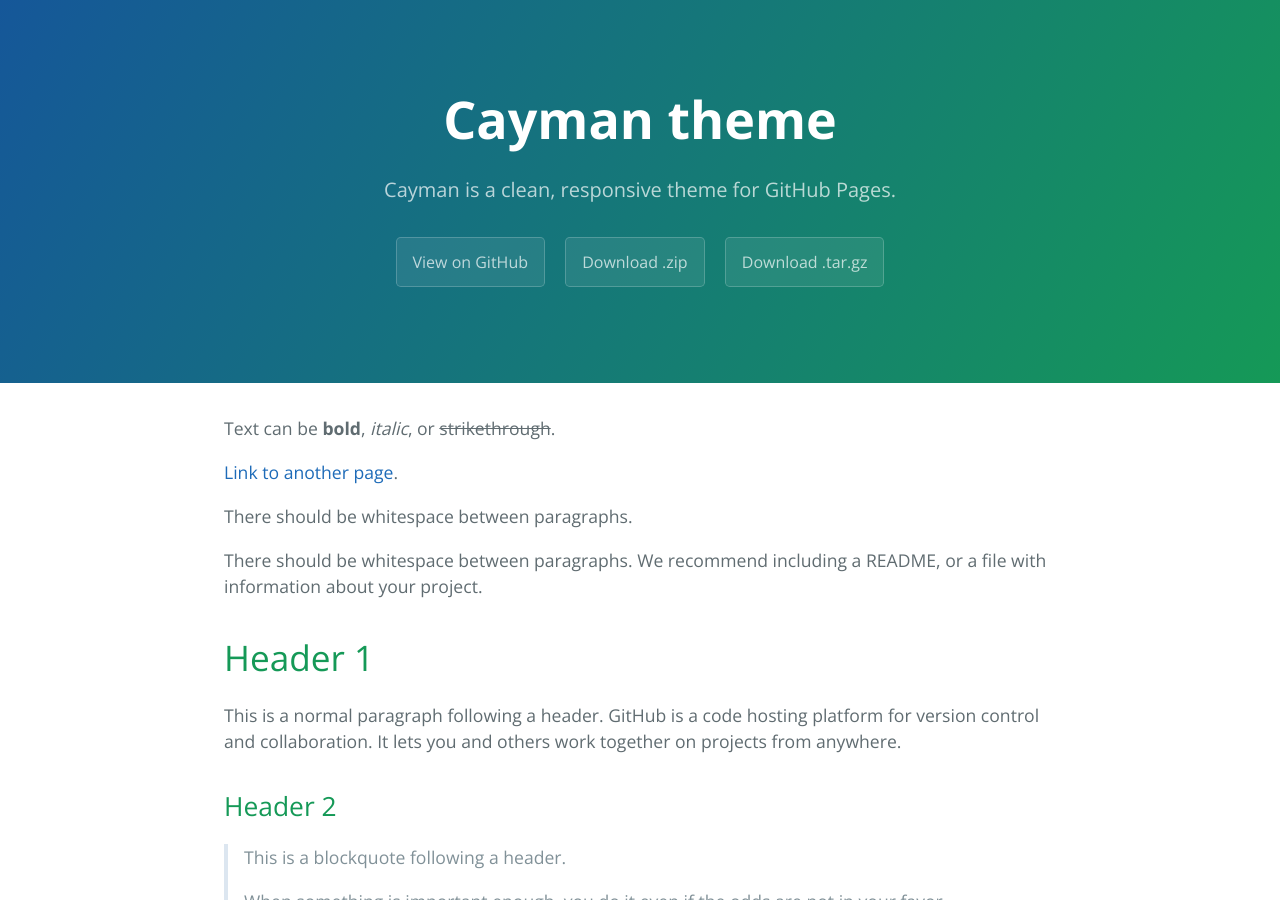
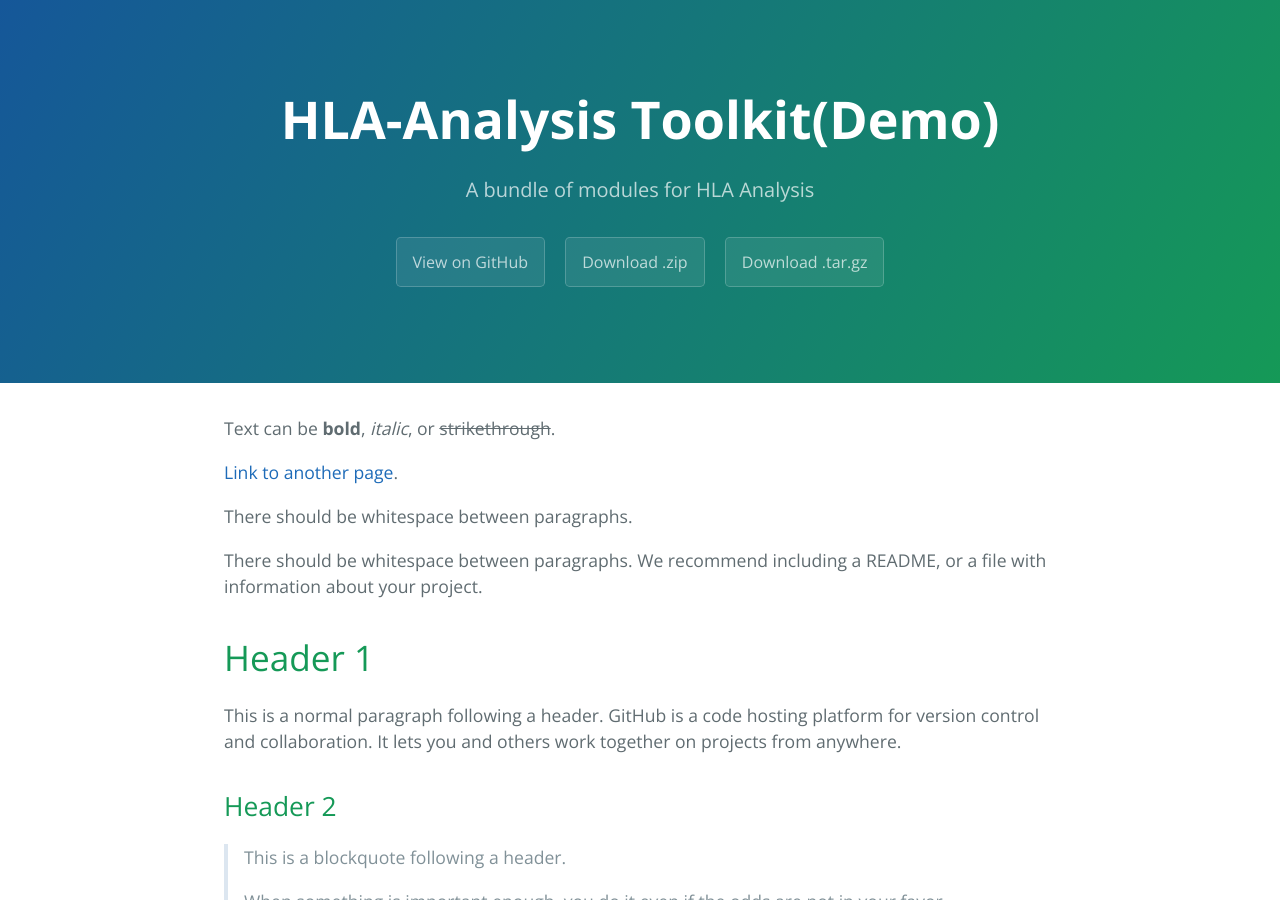
Before and after one commit to WansonChoi/test_, a Jekyll site: the page built from index.md, in a window 1280 px wide and 900 px high. Built offline with Jekyll 4.4.1, drawn with Linux system fonts in a browser that asks for light colours.

Commit message:
Add minor changes in last commit

```diff
--- a/_config.yml
+++ b/_config.yml
@@ -1,5 +1,5 @@
-title: Cayman theme
-description: Cayman is a clean, responsive theme for GitHub Pages.
+title: HLA-Analysis Toolkit(Demo)
+description : A bundle of modules for HLA Analysis
 show_downloads: true
 google_analytics:
 theme: jekyll-theme-cayman
```
